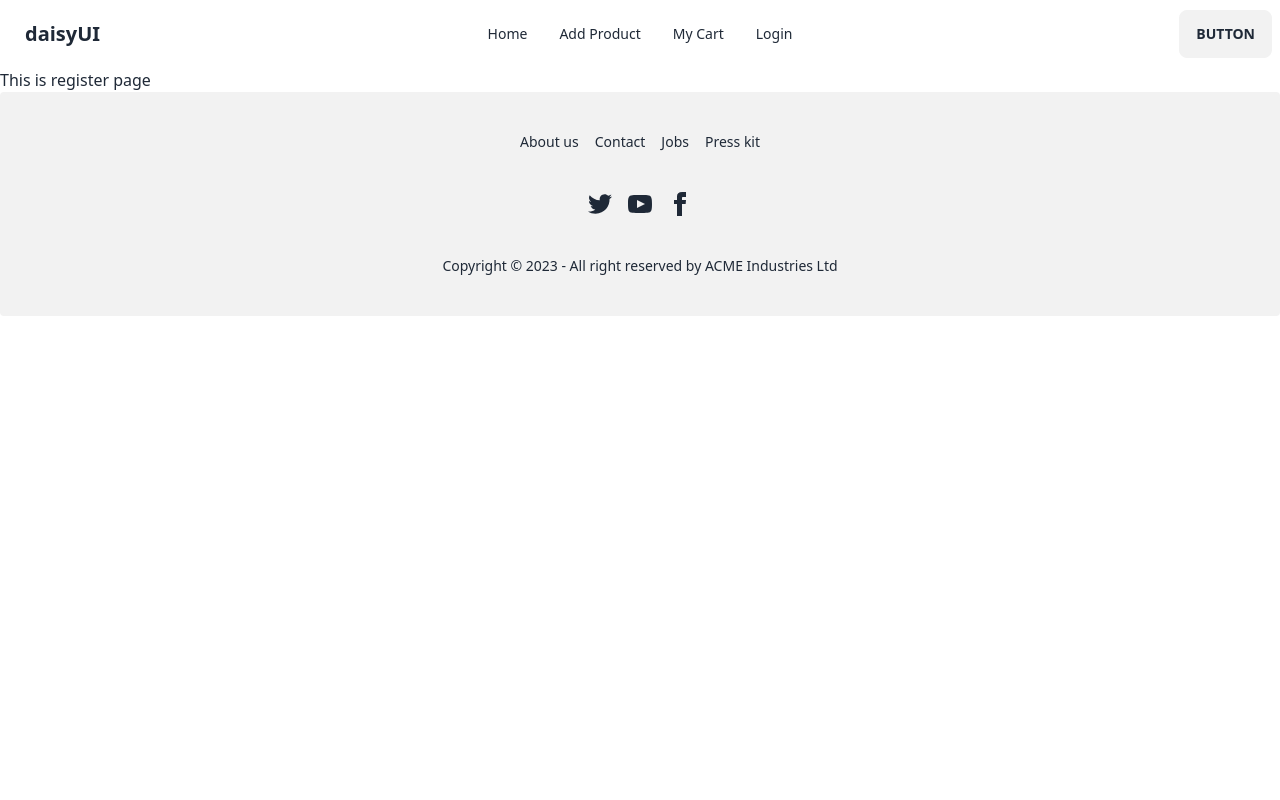
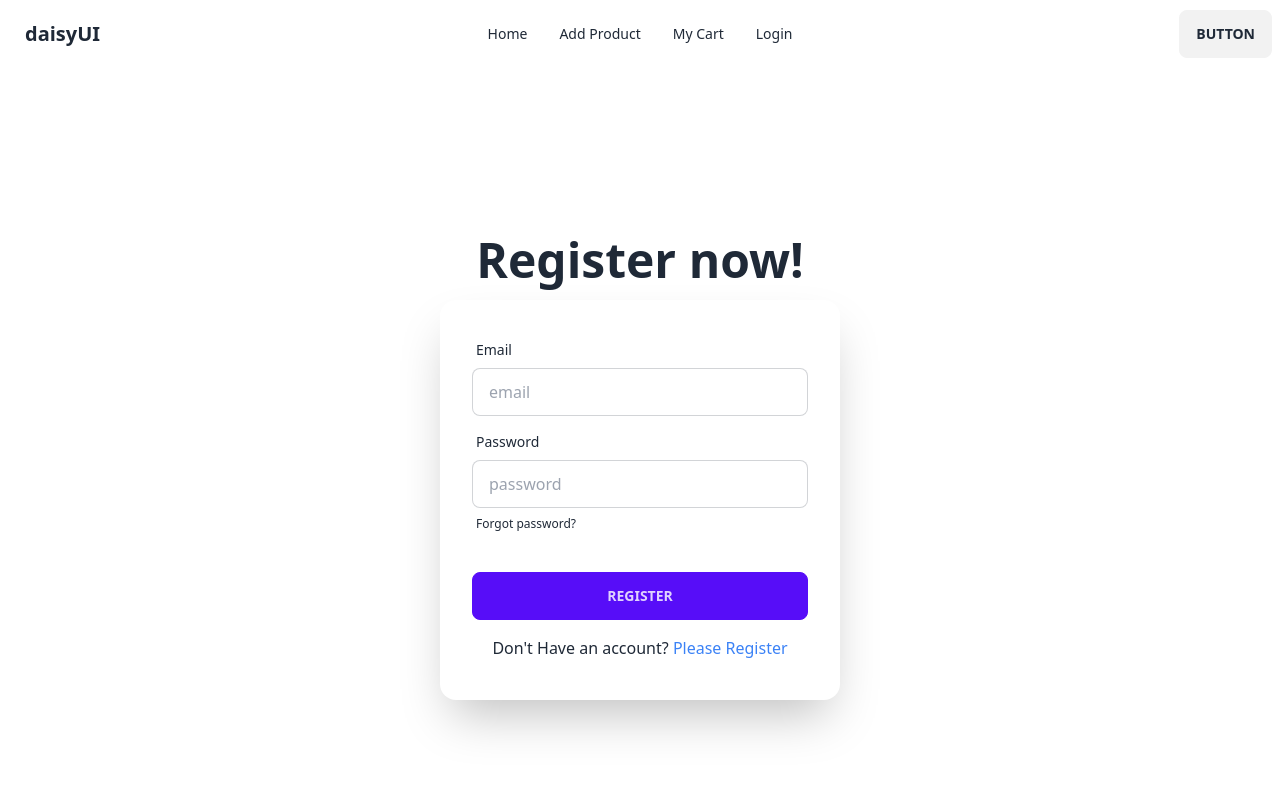
Before and after one commit to mdsayedhasann/brand-shop-client, a React (Vite) app: page /register in a window 1280 px wide. Shown: the top 800 px of the page. Built offline with nearby package versions, Linux system fonts and the light colour scheme.

Commit message:
Login and Register page design with form and form values are taken

```diff
--- a/src/Router/Router.jsx
+++ b/src/Router/Router.jsx
@@ -9,6 +9,7 @@ import AddProduct from "../pages/AddProduct";
 import Cart from "../pages/Cart";
 import Login from "../pages/Login";
 import Register from "../pages/Register";
+import Checkout from "../pages/Checkout";
 
 const Router = createBrowserRouter([
     {
@@ -35,6 +36,10 @@ const Router = createBrowserRouter([
           {
               path: '/register',
               element: <Register></Register>
+          },
+          {
+              path: '/checkout',
+              element: <Checkout></Checkout>
           }
       ]
     },
--- /dev/null
+++ b/src/pages/Checkout.jsx
@@ -0,0 +1,13 @@
+import React from 'react';
+
+const Checkout = () => {
+    return (
+        <div className='max-w-7xl mx-auto'>
+            <h1>
+                Checkout
+            </h1>
+        </div>
+    );
+};
+
+export default Checkout;
--- a/src/pages/Login.jsx
+++ b/src/pages/Login.jsx
@@ -1,13 +1,66 @@
-import React from 'react';
+import React from "react";
+import { Link } from "react-router-dom";
 
 const Login = () => {
-    return (
-        <div className='max-w-7xl mx-auto'>
-            <h1>
-                This is Login Page
-            </h1>
+    const handleLogin = e => {
+        e.preventDefault()
+        const form = e.target
+        const email = form.email.value
+        const password = form.password.value
+        console.log(email, password);
+    }
+  return (
+    <div className="max-w-7xl mx-auto">
+      <div className="hero min-h-screen">
+        <div className="hero-content flex-col">
+          <div className="text-center lg:text-left">
+            <h1 className="text-5xl font-bold text-center">Login now!</h1>
+
+          </div>
+          <div className="card flex-shrink-0 shadow-2xl bg-base-100 w-[400px]">
+            <form className="card-body" onSubmit={handleLogin}>
+              <div className="form-control">
+                <label className="label">
+                  <span className="label-text">Email</span>
+                </label>
+                <input
+                  type="email"
+                  name="email"
+                  placeholder="email"
+                  className="input input-bordered"
+                  required
+                />
+              </div>
+              <div className="form-control">
+                <label className="label">
+                  <span className="label-text">Password</span>
+                </label>
+                <input
+                  type="password"
+                  name="password"
+                  placeholder="password"
+                  className="input input-bordered"
+                  required
+                />
+                <label className="label">
+                  <a href="#" className="label-text-alt link link-hover">
+                    Forgot password?
+                  </a>
+                </label>
+              </div>
+              <div className="form-control mt-6">
+                <button className="btn btn-primary">Login</button>
+              </div>
+              <div>
+                <p className="text-center py-2">Don't Have an account? <span className="text-blue-500"> <Link to='/register'>Please Register</Link> </span> </p>
+            </div>
+            </form>
+
+          </div>
         </div>
-    );
+      </div>
+    </div>
+  );
 };
 
 export default Login;
--- a/src/pages/Register.jsx
+++ b/src/pages/Register.jsx
@@ -1,13 +1,70 @@
-import React from 'react';
+import React from "react";
+import { Link } from "react-router-dom";
 
 const Register = () => {
-    return (
-        <div className='max-w-7xl mx-auto'>
-            <h1>
-                This is register page
-            </h1>
+    const handleregister = e => {
+        e.preventDefault()
+        const form = e.target
+        const email = form.email.value
+        const password = form.password.value
+        console.log(email, password);
+    }
+  return (
+    <div className="max-w-7xl mx-auto">
+      <div className="hero min-h-screen">
+        <div className="hero-content flex-col">
+          <div className="text-center lg:text-left">
+            <h1 className="text-5xl font-bold text-center">Register now!</h1>
+          </div>
+          <div className="card flex-shrink-0 shadow-2xl bg-base-100 w-[400px]">
+            <form className="card-body" onSubmit={handleregister}>
+              <div className="form-control">
+                <label className="label">
+                  <span className="label-text">Email</span>
+                </label>
+                <input
+                  type="email"
+                  name="email"
+                  placeholder="email"
+                  className="input input-bordered"
+                  required
+                />
+              </div>
+              <div className="form-control">
+                <label className="label">
+                  <span className="label-text">Password</span>
+                </label>
+                <input
+                  type="password"
+                  name="password"
+                  placeholder="password"
+                  className="input input-bordered"
+                  required
+                />
+                <label className="label">
+                  <a href="#" className="label-text-alt link link-hover">
+                    Forgot password?
+                  </a>
+                </label>
+              </div>
+              <div className="form-control mt-6">
+                <button className="btn btn-primary">register</button>
+              </div>
+              <div>
+                <p className="text-center py-2">
+                  Don't Have an account?{" "}
+                  <span className="text-blue-500">
+                    {" "}
+                    <Link to="/register">Please Register</Link>{" "}
+                  </span>{" "}
+                </p>
+              </div>
+            </form>
+          </div>
         </div>
-    );
+      </div>
+    </div>
+  );
 };
 
 export default Register;
```
